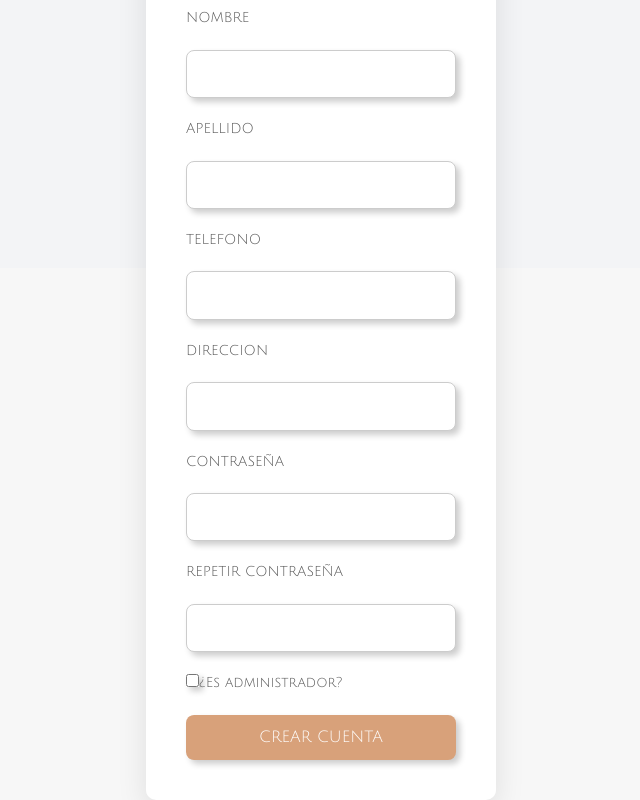
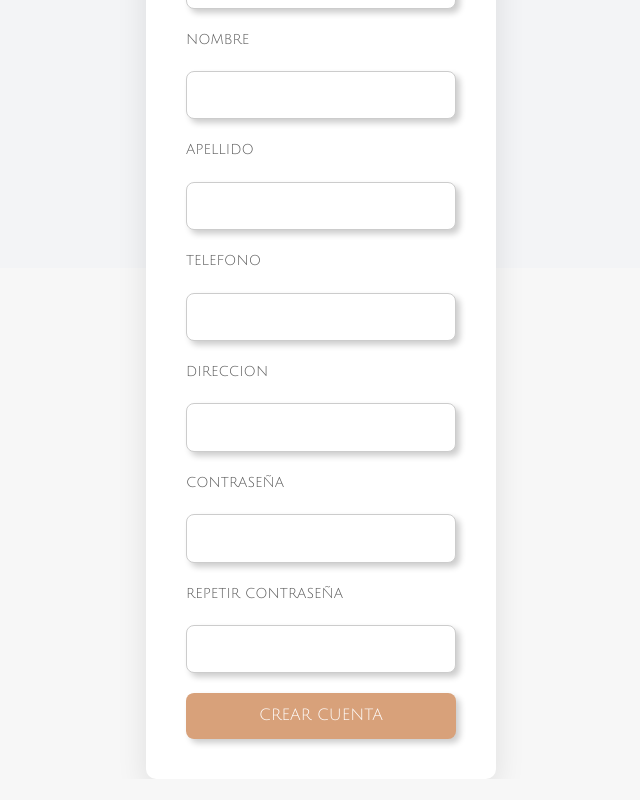
Before and after one commit to Giuul/TPI-2TUP1, a React (Vite) app: page /register in a window 1280 px wide. Shown: the part 477-1277 px from the top of the page, without its empty margins (319-959 px from the left). After the commit the page ends 1256 px from the top, so only its background shows below. Built offline with nearby package versions, Linux system fonts and the light colour scheme.

Commit message:
Elimino checkbox de registerForm

```diff
--- a/src/components/Form/RegisterForm.jsx
+++ b/src/components/Form/RegisterForm.jsx
@@ -17,15 +17,12 @@ const RegisterForm = ({ onSubmit, errores, refs }) => {
     });
 
 
-    const [currentUserRole, setCurrentUserRole] = useState('superadmin');
-
 
     const handleChange = (e) => {
-        const { name, value, type, checked } = e.target;
+        const { name, value, type } = e.target;
 
         setFormData({
             ...formData,
-            [name]: type === "checkbox" ? (checked ? "admin" : "user") : value,
         });
     };
 
@@ -117,20 +114,6 @@ const RegisterForm = ({ onSubmit, errores, refs }) => {
                         ref={refs.repPassword}
                     />
                     {errores.repPassword && <p className="error-text">{errores.repPassword}</p>}
-
-
-                    {currentUserRole === 'superadmin' && (
-                        <label>
-                            <input
-                                type="checkbox"
-                                name="role"
-                                checked={formData.role === "admin"}
-                                onChange={handleChange}
-                            />
-                            ¿Es administrador?
-                        </label>
-                    )}
-
                     {errores.general && <p className="error-text general-error">{errores.general}</p>}
                     <button type="submit">CREAR CUENTA</button>
                 </form>
```
